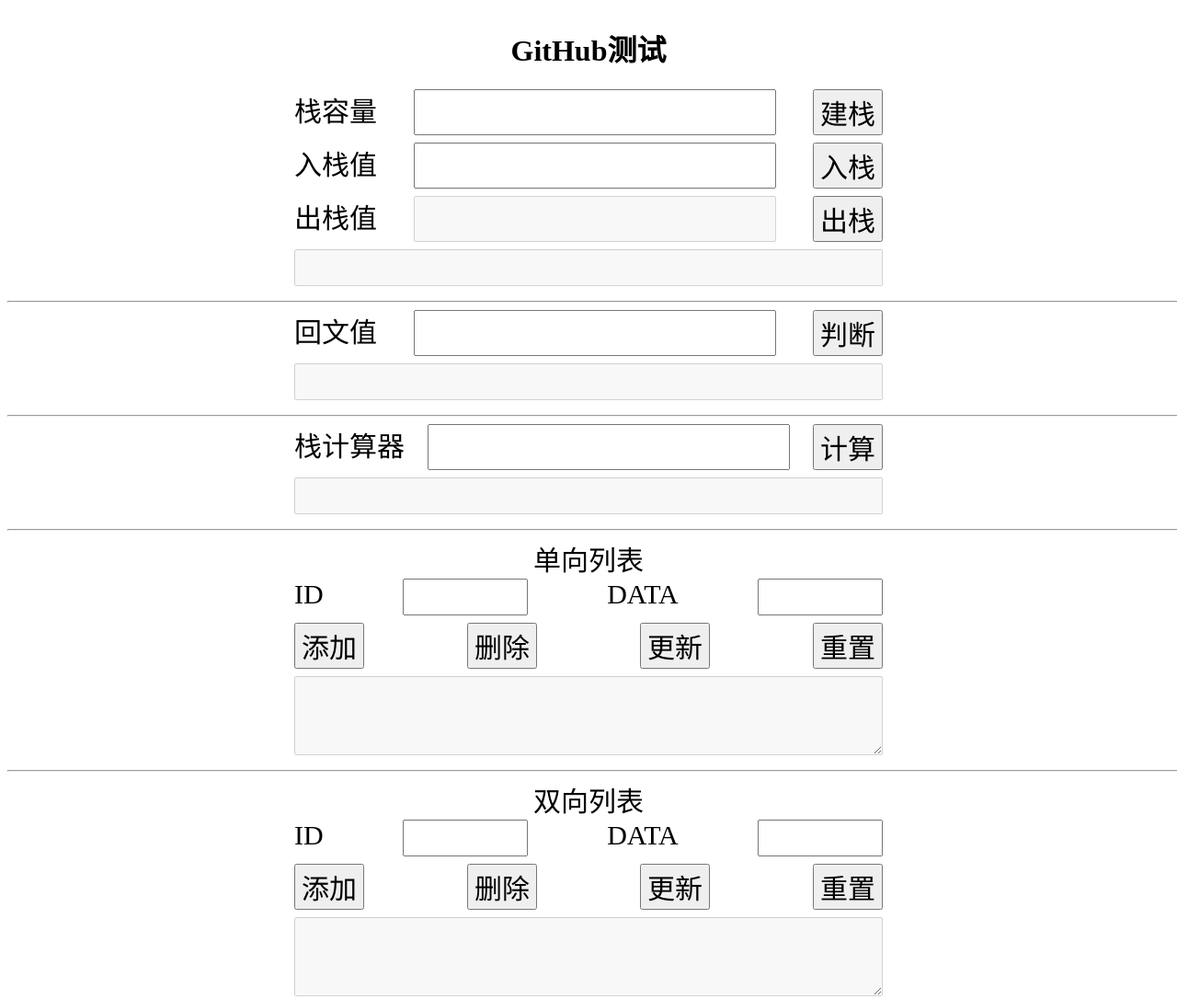
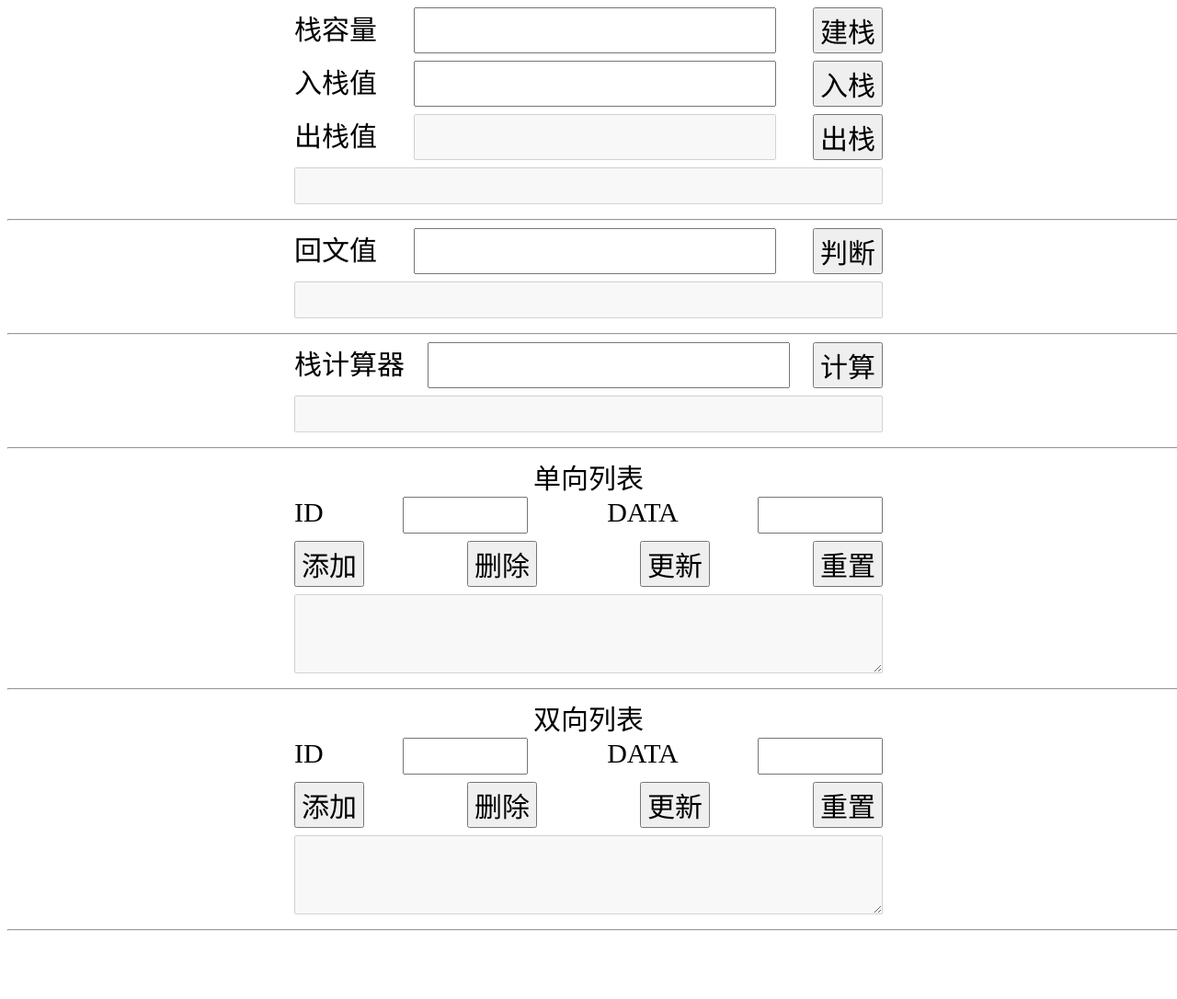
Before and after one commit to DIRTYBOTTLE/Algorithm, a website with bundled scripts: page 数据结构.html in a window 1280 px wide. Shown: the top 1086 px of the page at 92% size. After the commit the page ends 1028 px from the top, so only its background shows below. Built offline with nearby package versions, Linux system fonts and the light colour scheme.

Commit message:
日常摸鱼

```diff
--- a/数据结构.html
+++ b/数据结构.html
@@ -5,7 +5,6 @@
     <title>Title</title>
 </head>
 <body>
-<h1>GitHub测试</h1>
 <div class="input-item">
     <label for="stackSizeInp">栈容量</label>
     <input id="stackSizeInp"/>
```
